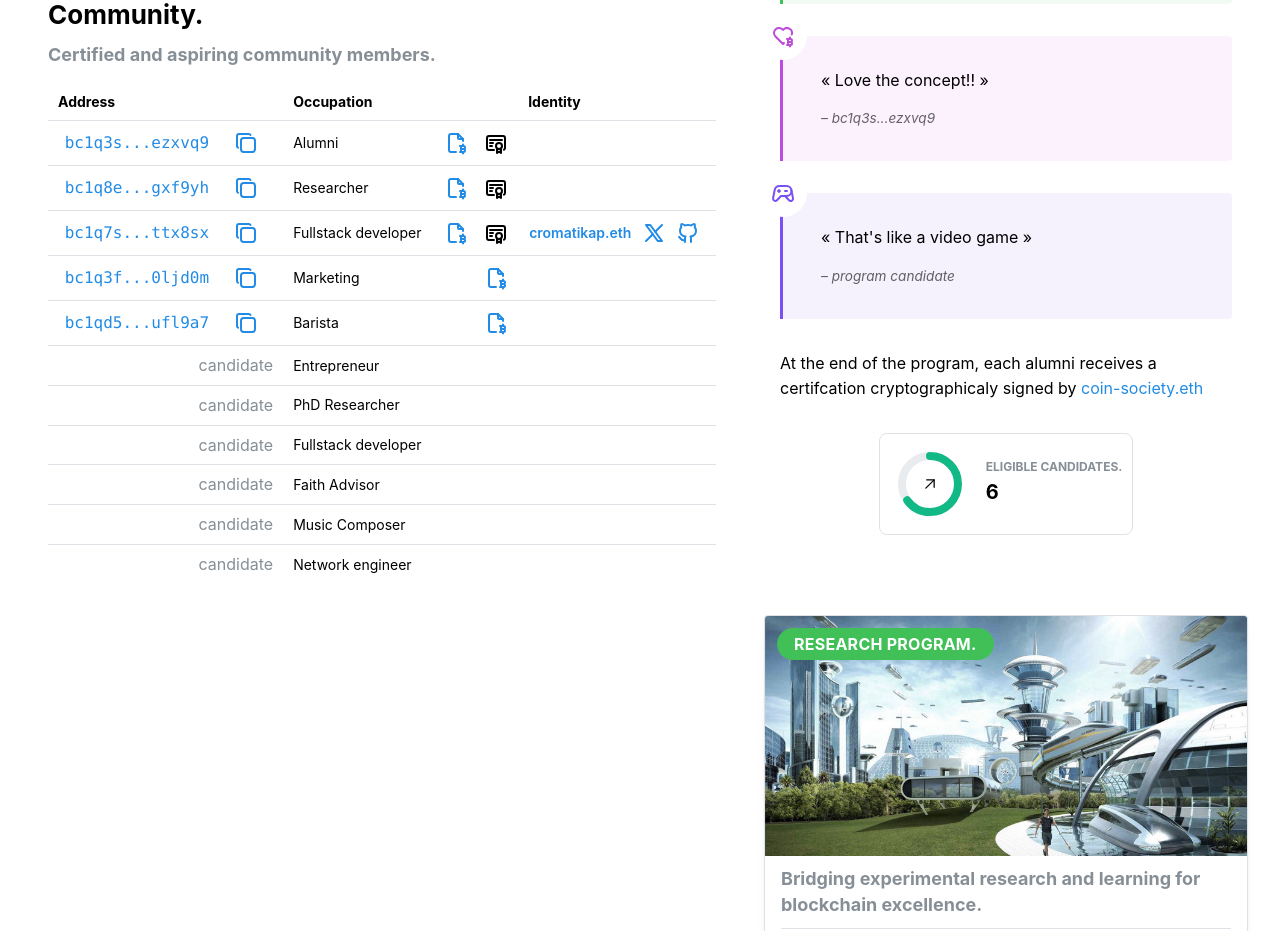
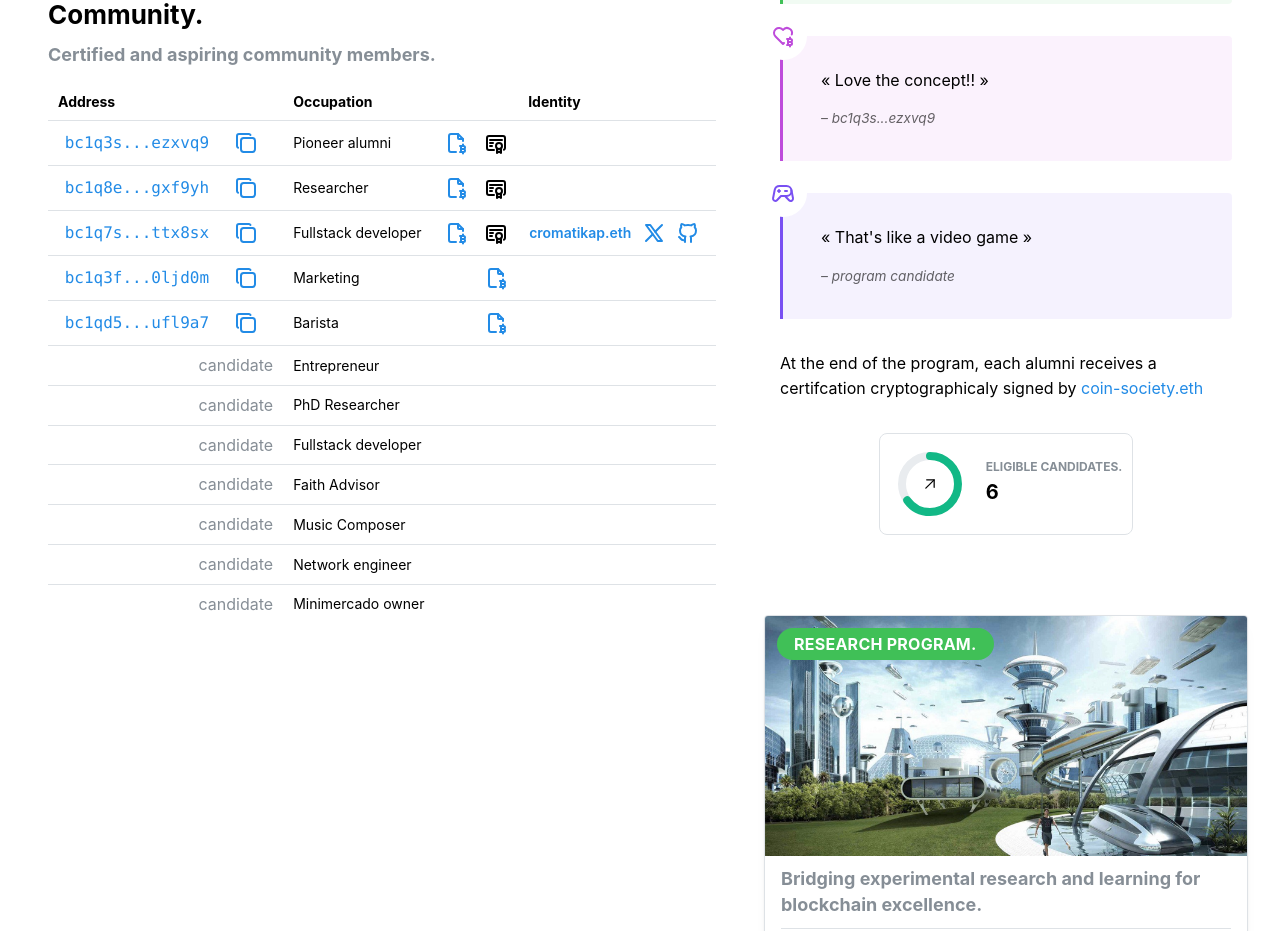
Before and after one commit to cromatikap/coin-society, a Next.js app in the folder website/: page / in a window 1280 px wide. Shown: the part 1200-2131 px from the top of the page. Built offline with nearby package versions, Linux system fonts and the light colour scheme.

Commit message:
add candidate

```diff
--- a/website/src/components/HomePage/Members/data.ts
+++ b/website/src/components/HomePage/Members/data.ts
@@ -19,7 +19,7 @@ export type Member = {
 
 export const members: Member[] = [
   {
-    occupation: 'Alumni',
+    occupation: 'Pioneer alumni',
     address: 'bc1q3sqklhqpdwjnpthecn0pgeyatr4vf290ezxvq9',
     txRegistration: '98e07795a8ca6452088ba64c2de4802c2c16ee733b6718da5a8a436ed31c84ac',
     certification: true,
@@ -91,5 +91,11 @@ export const members: Member[] = [
     address: null,
     txRegistration: null,
     certification: false,
+  },
+  {
+    occupation: 'Minimercado owner',
+    address: null,
+    txRegistration: null,
+    certification: false,
   }
 ]
```
